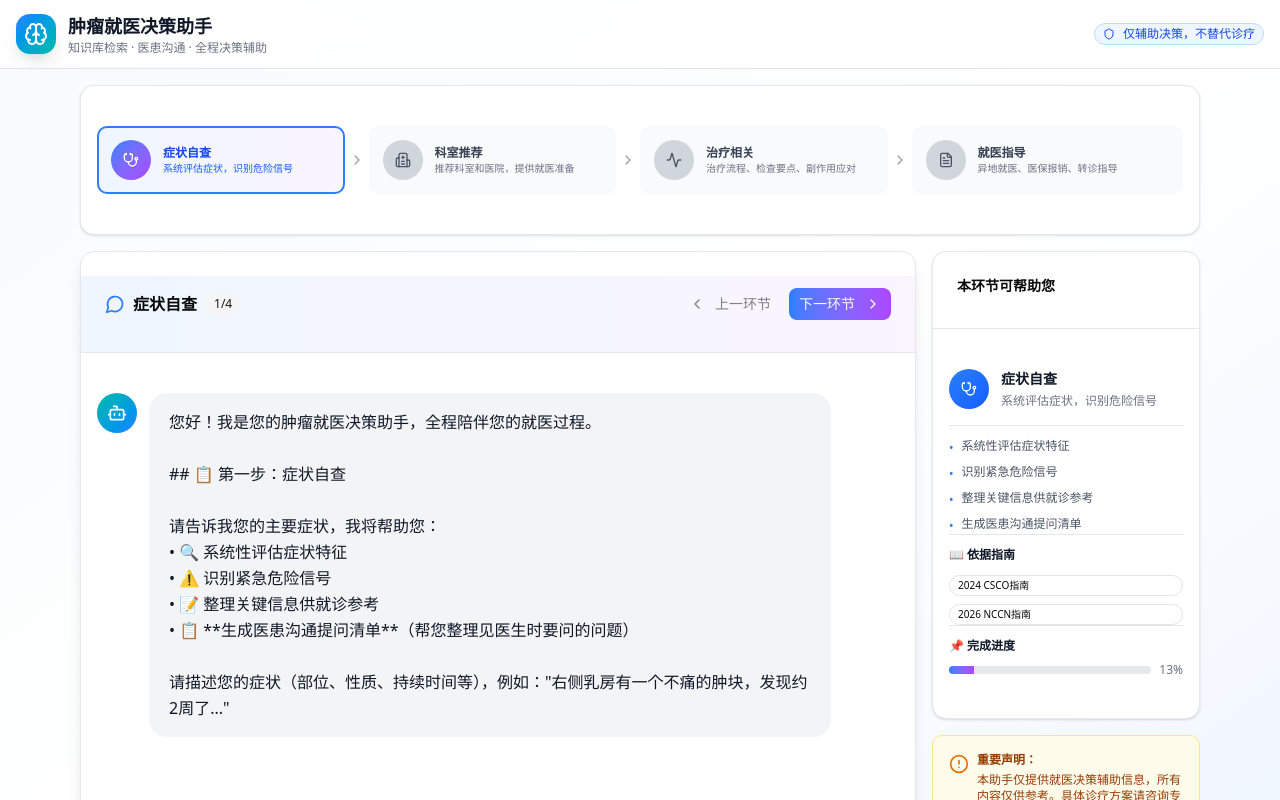
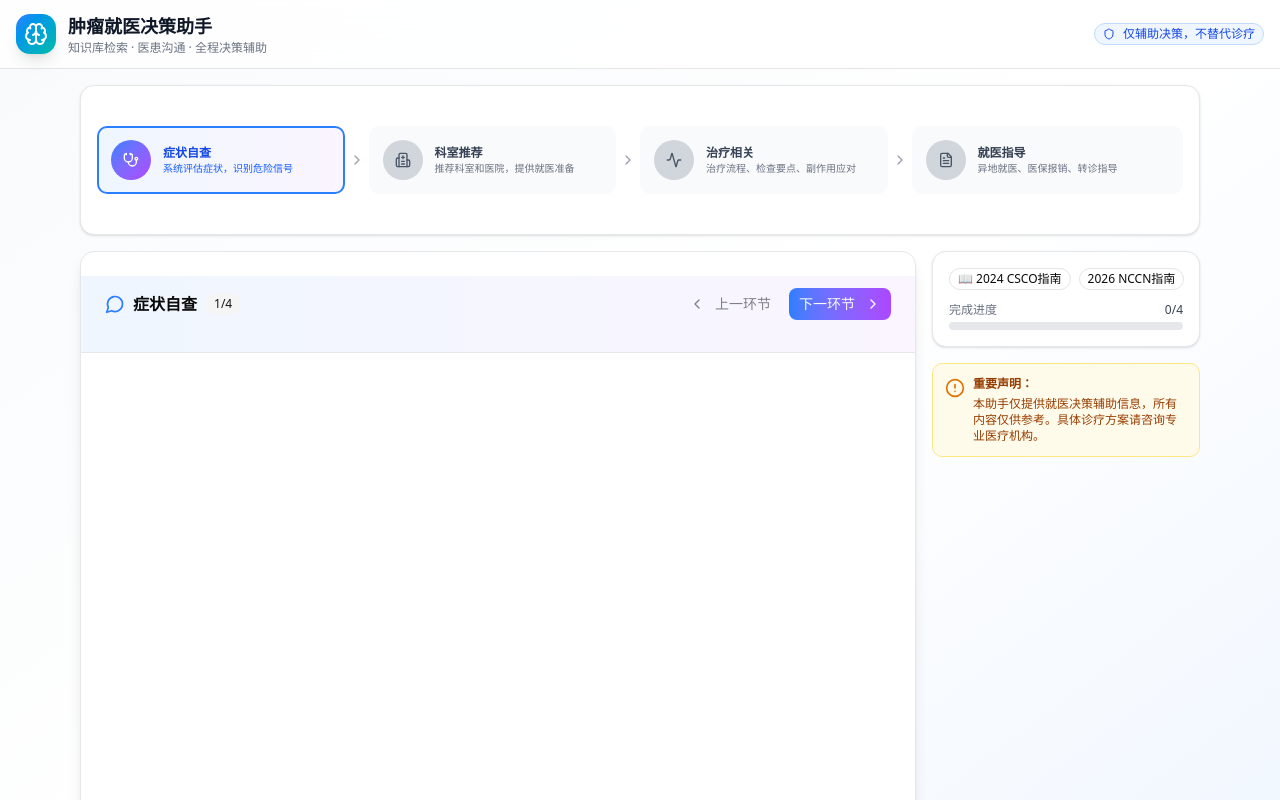
Before and after one commit to elsazhang181/tumor-decision-assistant, a Next.js app: page / in a window 1280 px wide. Shown: the top 800 px of the page. Built offline with nearby package versions, Linux system fonts and the light colour scheme.

Commit message:
refactor: 移除欢迎语，简化右侧边栏

```diff
--- a/src/app/page.tsx
+++ b/src/app/page.tsx
@@ -277,15 +277,8 @@ export default function Home() {
       // 有历史消息，加载历史
       setMessages(history);
     } else {
-      // 无历史消息，显示欢迎消息
-      const welcomeMsg = generateWelcomeMessage(currentStage);
-      setMessages([{
-        id: 'welcome',
-        role: 'assistant',
-        content: welcomeMsg,
-        timestamp: new Date(),
-        stage: currentStage
-      }]);
+      // 无历史消息，显示空界面（让用户直接输入）
+      setMessages([]);
     }
   }, [currentStage]); // 只依赖 currentStage
 
@@ -657,78 +650,39 @@ export default function Home() {
           </div>
 
           {/* Sidebar */}
-          <div className="lg:col-span-1">
-            <Card className="border-gray-200 dark:border-gray-700 bg-white dark:bg-slate-800">
-              <CardHeader className="border-b border-gray-200 dark:border-gray-700">
-                <CardTitle className="text-sm font-semibold">本环节可帮助您</CardTitle>
-              </CardHeader>
-              <CardContent className="p-4">
-                <div className="space-y-4">
-                  <div className="flex items-start gap-3">
-                    {currentStageInfo && (
-                      <>
-                        <div className={`flex h-10 w-10 shrink-0 items-center justify-center rounded-full bg-gradient-to-br ${currentStageInfo.color} text-white`}>
-                          <currentStageInfo.icon className="h-4 w-4" />
-                        </div>
-                        <div>
-                          <h3 className="text-sm font-semibold text-gray-900 dark:text-white">
-                            {currentStageInfo.title}
-                          </h3>
-                          <p className="text-xs text-gray-500 dark:text-gray-400 mt-1">
-                            {currentStageInfo.description}
-                          </p>
-                        </div>
-                      </>
-                    )}
-                  </div>
-
-                  <div className="pt-3 border-t border-gray-200 dark:border-gray-700">
-                    <ul className="space-y-2">
-                      {currentStageInfo?.features.map((feature, idx) => (
-                        <li key={idx} className="flex items-start gap-2 text-xs text-gray-600 dark:text-gray-300">
-                          <span className="text-blue-500 mt-0.5">•</span>
-                          <span>{feature}</span>
-                        </li>
-                      ))}
-                    </ul>
-                  </div>
-                </div>
-
-                <div className="pt-3 border-t border-gray-200 dark:border-gray-700">
-                  <h4 className="text-xs font-semibold text-gray-900 dark:text-white mb-2">
-                    📖 依据指南
-                  </h4>
-                  <div className="space-y-1">
-                    <Badge variant="outline" className="text-[10px] w-full justify-start">
-                      2024 CSCO指南
+          <div className="lg:col-span-1 space-y-3">
+            <Card className="border-gray-200 dark:border-gray-700 bg-white dark:bg-slate-800 p-4">
+              <div className="space-y-3">
+                {/* 依据指南 */}
+                <div className="flex items-center gap-2">
+                  <Badge variant="outline" className="text-xs">
+                    📖 2024 CSCO指南
                   </Badge>
-                    <Badge variant="outline" className="text-[10px] w-full justify-start">
+                  <Badge variant="outline" className="text-xs">
                     2026 NCCN指南
                   </Badge>
                 </div>
+
+                {/* 完成进度 */}
+                <div>
+                  <div className="flex items-center justify-between mb-1">
+                    <span className="text-xs text-gray-500">完成进度</span>
+                    <span className="text-xs font-medium text-gray-700 dark:text-gray-300">
+                      {completedStages.length}/{STAGES.length}
+                    </span>
                   </div>
-
-                <div className="pt-3 border-t border-gray-200 dark:border-gray-700">
-                  <h4 className="text-xs font-semibold text-gray-900 dark:text-white mb-2">
-                    📌 完成进度
-                  </h4>
-                  <div className="flex items-center gap-2">
-                    <div className="flex-1 h-2 bg-gray-200 dark:bg-slate-700 rounded-full overflow-hidden">
+                  <div className="h-2 bg-gray-200 dark:bg-slate-700 rounded-full overflow-hidden">
                     <div
                       className="h-full bg-gradient-to-r from-blue-500 to-purple-500 transition-all"
-                        style={{ width: `${((completedStages.length + (completedStages.includes(currentStage) ? 0 : 0.5)) / STAGES.length) * 100}%` }}
+                      style={{ width: `${(completedStages.length / STAGES.length) * 100}%` }}
                     />
                   </div>
-                    <span className="text-xs text-gray-500 dark:text-gray-400">
-                      {Math.round(((completedStages.length + (completedStages.includes(currentStage) ? 0 : 0.5)) / STAGES.length) * 100)}%
-                    </span>
                 </div>
               </div>
-              </CardContent>
             </Card>
 
             {/* Disclaimer */}
-            <div className="mt-4 flex items-start gap-2 rounded-lg bg-amber-50 dark:bg-amber-900/20 border border-amber-200 dark:border-amber-800 p-4">
+            <div className="mt-4 flex items-start gap-2 rounded-lg bg-amber-50 dark:bg-amber-900/20 border border-amber-200 dark:border-amber-800 p-3">
               <AlertCircle className="h-5 w-5 text-amber-600 dark:text-amber-400 shrink-0 mt-0.5" />
               <div className="text-xs text-amber-800 dark:text-amber-200">
                 <strong className="block mb-1">重要声明：</strong>
```
Lines whose indentation alone changed are shown as unchanged.
